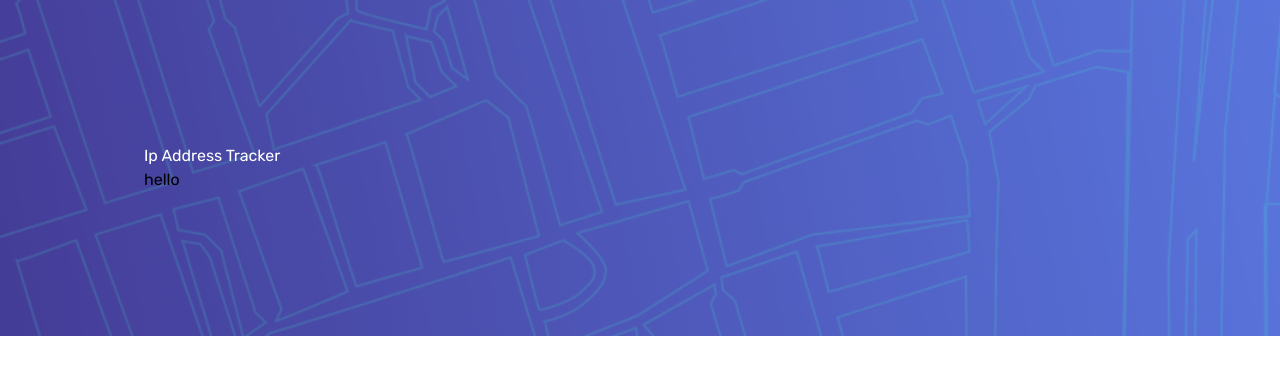
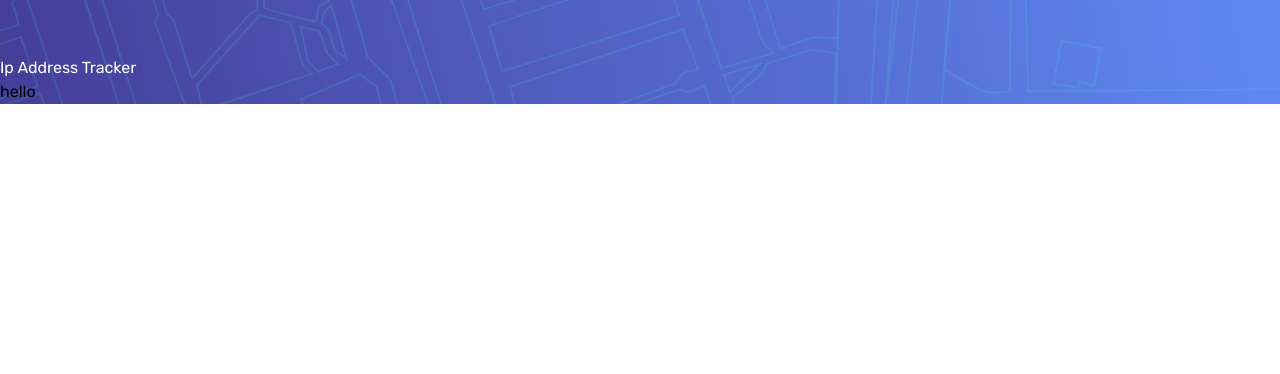
Before and after one commit to CatherineKiiru/ip-address-tracker, a React (Vite) app: page / in a window 1280 px wide. Shown: the top 374 px of the page. Built offline with nearby package versions, Linux system fonts and the light colour scheme.

Commit message:
fix: fix background image dimension

```diff
--- a/src/components/Header.jsx
+++ b/src/components/Header.jsx
@@ -2,8 +2,8 @@
 
 const Header = () => {
   return (
-    <section className="bg-mobile-image bg-no-repeat bg-cover md:bg-desktop-image p-24 md:p-36 ">
-      <header className="text-white ">
+    <section className="bg-mobile-image bg-no-repeat bg-cover md:bg-desktop-image h-auto max-w-full ">
+      <header className="text-white pt-14">
         Ip Address Tracker
       </header>
       <div>
```
